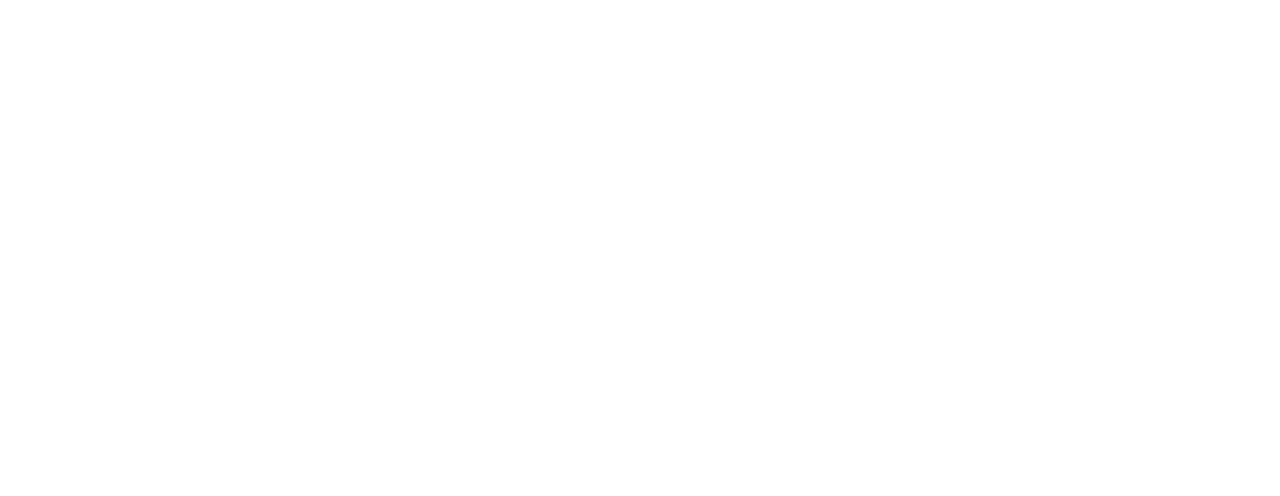
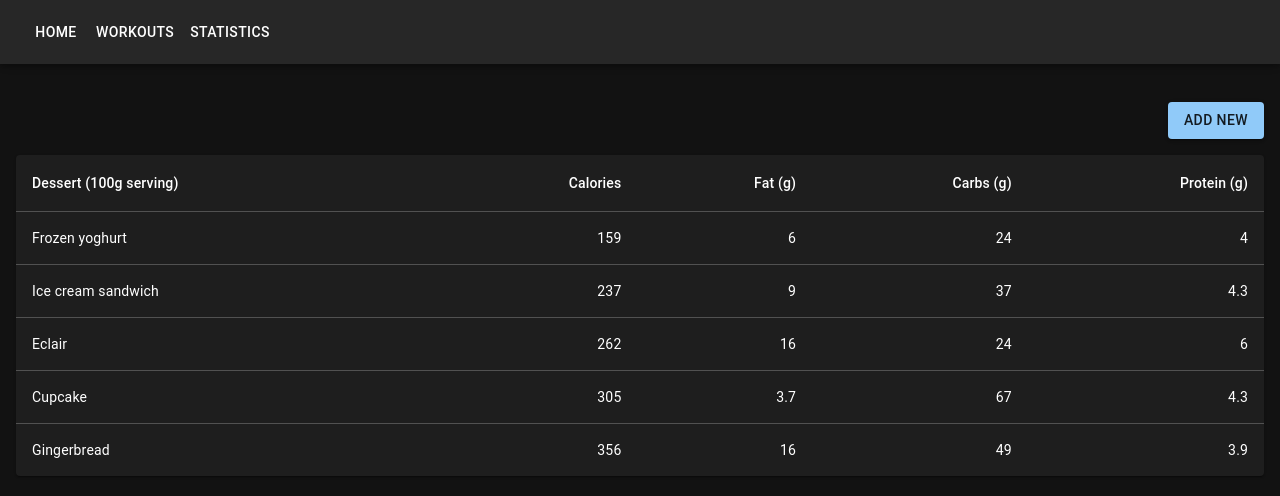
Before and after one commit to Minvydas-Staniulis/Fitee, a React (Create React App) app in the folder fitee/: page /app/workouts in a window 1280 px wide. Shown: the top 496 px of the page. Built offline with nearby package versions, Linux system fonts and the light colour scheme.

Commit message:
add routing, workouts component

```diff
--- a/fitee/src/App.tsx
+++ b/fitee/src/App.tsx
@@ -1,7 +1,23 @@
-import React from "react";
+import { ThemeProvider, createTheme } from "@mui/material/styles";
+import CssBaseline from "@mui/material/CssBaseline";
+import { AppRoutes } from "./routes";
+import { BrowserRouter } from "react-router-dom";
 
-function App() {
-  return <div></div>;
-}
+const darkTheme = createTheme({
+  palette: {
+    mode: "dark",
+  },
+});
+
+const App = () => {
+  return (
+    <ThemeProvider theme={darkTheme}>
+      <CssBaseline />
+      <BrowserRouter>
+        <AppRoutes />
+      </BrowserRouter>
+    </ThemeProvider>
+  );
+};
 
 export default App;
--- /dev/null
+++ b/fitee/src/components/Layout/Header.tsx
@@ -0,0 +1,36 @@
+import AppBar from "@mui/material/AppBar";
+import Box from "@mui/material/Box";
+import CssBaseline from "@mui/material/CssBaseline";
+import Toolbar from "@mui/material/Toolbar";
+import Button from "@mui/material/Button";
+import { Link } from "react-router-dom";
+
+const navItems = [
+  { label: "Home", path: "/" },
+  { label: "Workouts", path: "/app/workouts" },
+  { label: "Statistics", path: "/statistics" },
+];
+
+export const Header = () => {
+  return (
+    <Box sx={{ display: "flex" }}>
+      <CssBaseline />
+      <AppBar component="nav">
+        <Toolbar>
+          <Box>
+            {navItems.map((item) => (
+              <Button
+                key={item.label}
+                color="inherit"
+                component={Link}
+                to={item.path}
+              >
+                {item.label}
+              </Button>
+            ))}
+          </Box>
+        </Toolbar>
+      </AppBar>
+    </Box>
+  );
+};
--- /dev/null
+++ b/fitee/src/components/Layout/MainLayout.tsx
@@ -0,0 +1,19 @@
+import React from "react";
+import { Header } from "./Header";
+
+type MainLayoutProps = {
+  children: React.ReactNode;
+};
+
+export const MainLayout = ({ children }: MainLayoutProps) => {
+  return (
+    <div className="h-screen flex flex-col overflow-hidden">
+      <Header />
+      <div className="flex-1 overflow-y-auto">
+        <main className="relative focus:outline-none mt-[86px]">
+          {children}
+        </main>
+      </div>
+    </div>
+  );
+};
--- /dev/null
+++ b/fitee/src/features/workouts/routes/Workouts.tsx
@@ -0,0 +1,68 @@
+import * as React from "react";
+import Table from "@mui/material/Table";
+import TableBody from "@mui/material/TableBody";
+import TableCell from "@mui/material/TableCell";
+import TableContainer from "@mui/material/TableContainer";
+import TableHead from "@mui/material/TableHead";
+import TableRow from "@mui/material/TableRow";
+import Paper from "@mui/material/Paper";
+import Button from "@mui/material/Button";
+
+function createData(
+  name: string,
+  calories: number,
+  fat: number,
+  carbs: number,
+  protein: number
+) {
+  return { name, calories, fat, carbs, protein };
+}
+
+const rows = [
+  createData("Frozen yoghurt", 159, 6.0, 24, 4.0),
+  createData("Ice cream sandwich", 237, 9.0, 37, 4.3),
+  createData("Eclair", 262, 16.0, 24, 6.0),
+  createData("Cupcake", 305, 3.7, 67, 4.3),
+  createData("Gingerbread", 356, 16.0, 49, 3.9),
+];
+
+export default function Workouts() {
+  return (
+    <div className="p-4">
+      {" "}
+      {/* Apply padding of 1rem (16px) to all sides */}
+      <div className="flex justify-end mb-4">
+        <Button variant="contained">Add New</Button>
+      </div>
+      <TableContainer component={Paper}>
+        <Table sx={{ minWidth: 650 }} aria-label="simple table">
+          <TableHead>
+            <TableRow>
+              <TableCell>Dessert (100g serving)</TableCell>
+              <TableCell align="right">Calories</TableCell>
+              <TableCell align="right">Fat&nbsp;(g)</TableCell>
+              <TableCell align="right">Carbs&nbsp;(g)</TableCell>
+              <TableCell align="right">Protein&nbsp;(g)</TableCell>
+            </TableRow>
+          </TableHead>
+          <TableBody>
+            {rows.map((row) => (
+              <TableRow
+                key={row.name}
+                sx={{ "&:last-child td, &:last-child th": { border: 0 } }}
+              >
+                <TableCell component="th" scope="row">
+                  {row.name}
+                </TableCell>
+                <TableCell align="right">{row.calories}</TableCell>
+                <TableCell align="right">{row.fat}</TableCell>
+                <TableCell align="right">{row.carbs}</TableCell>
+                <TableCell align="right">{row.protein}</TableCell>
+              </TableRow>
+            ))}
+          </TableBody>
+        </Table>
+      </TableContainer>
+    </div>
+  );
+}
--- /dev/null
+++ b/fitee/src/routes/index.tsx
@@ -0,0 +1,10 @@
+import { useRoutes } from "react-router-dom";
+import { publicRoutes } from "./public";
+
+export const AppRoutes = () => {
+  const routes = publicRoutes;
+
+  const element = useRoutes([...routes]);
+
+  return <>{element}</>;
+};
--- /dev/null
+++ b/fitee/src/routes/public.tsx
@@ -0,0 +1,30 @@
+import { Suspense } from "react";
+import { Navigate, Outlet } from "react-router-dom";
+
+import Workouts from "../features/workouts/routes/Workouts";
+import { MainLayout } from "../components/Layout/MainLayout";
+
+const App = () => {
+  return (
+    <MainLayout>
+      <Suspense
+        fallback={
+          <div className="h-full w-full flex items-center justify-center"></div>
+        }
+      >
+        <Outlet />
+      </Suspense>
+    </MainLayout>
+  );
+};
+
+export const publicRoutes = [
+  {
+    path: "/app",
+    element: <App />,
+    children: [
+      { path: "workouts", element: <Workouts /> },
+      { path: "*", element: <Navigate to="." /> },
+    ],
+  },
+];
--- a/fitee/tailwind.config.js
+++ b/fitee/tailwind.config.js
@@ -1,8 +1,8 @@
 /** @type {import('tailwindcss').Config} */
 module.exports = {
-  content: [],
+  content: ["./src/**/*.{js,jsx,ts,tsx}"],
   theme: {
     extend: {},
   },
   plugins: [],
-}
+};
```
Also changed, not shown: fitee/package.json (+8 -0 lines), fitee/src/index.tsx (+9 -10 lines), 1 other file (tests, documents, lock files or other folders).
